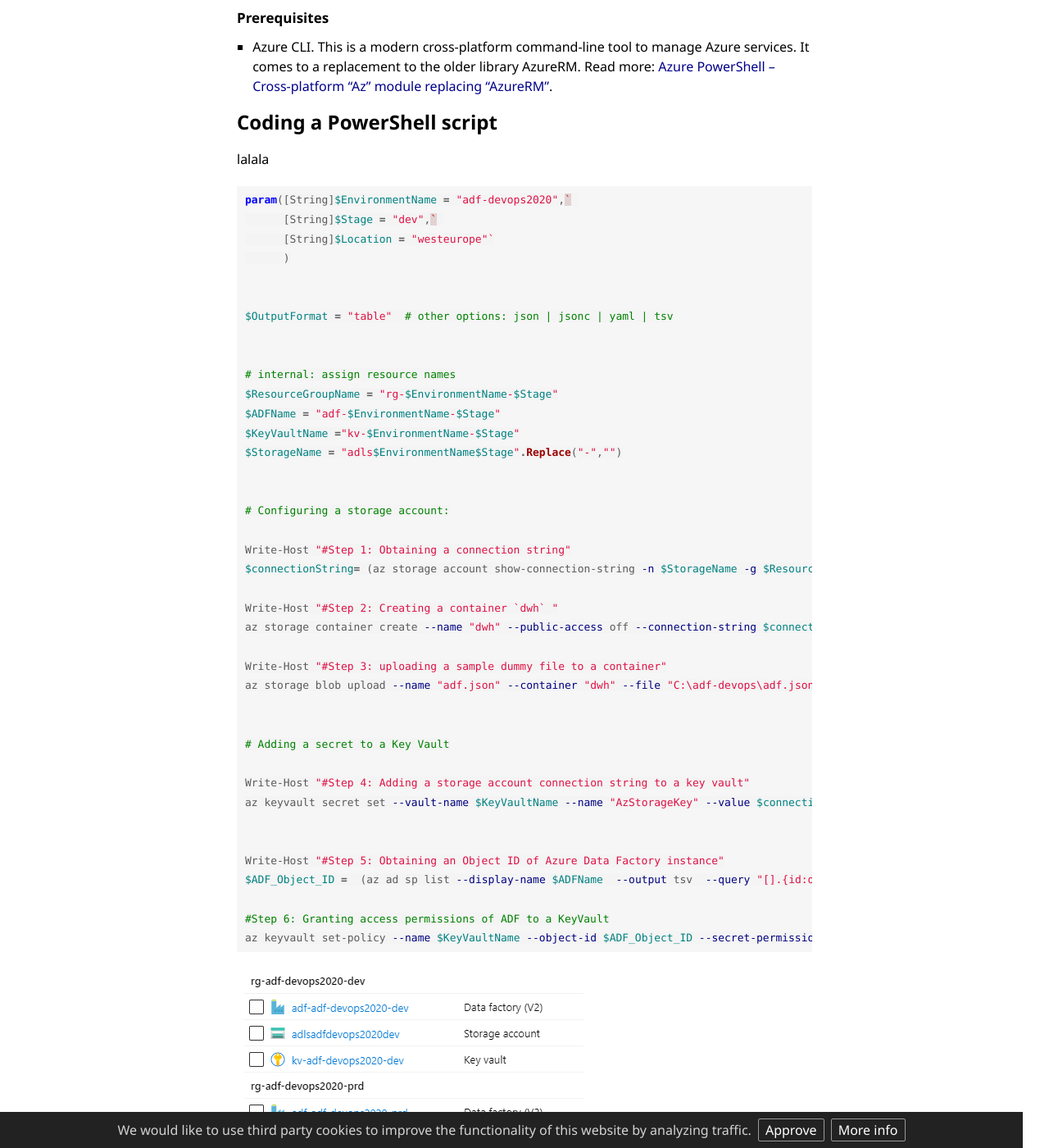
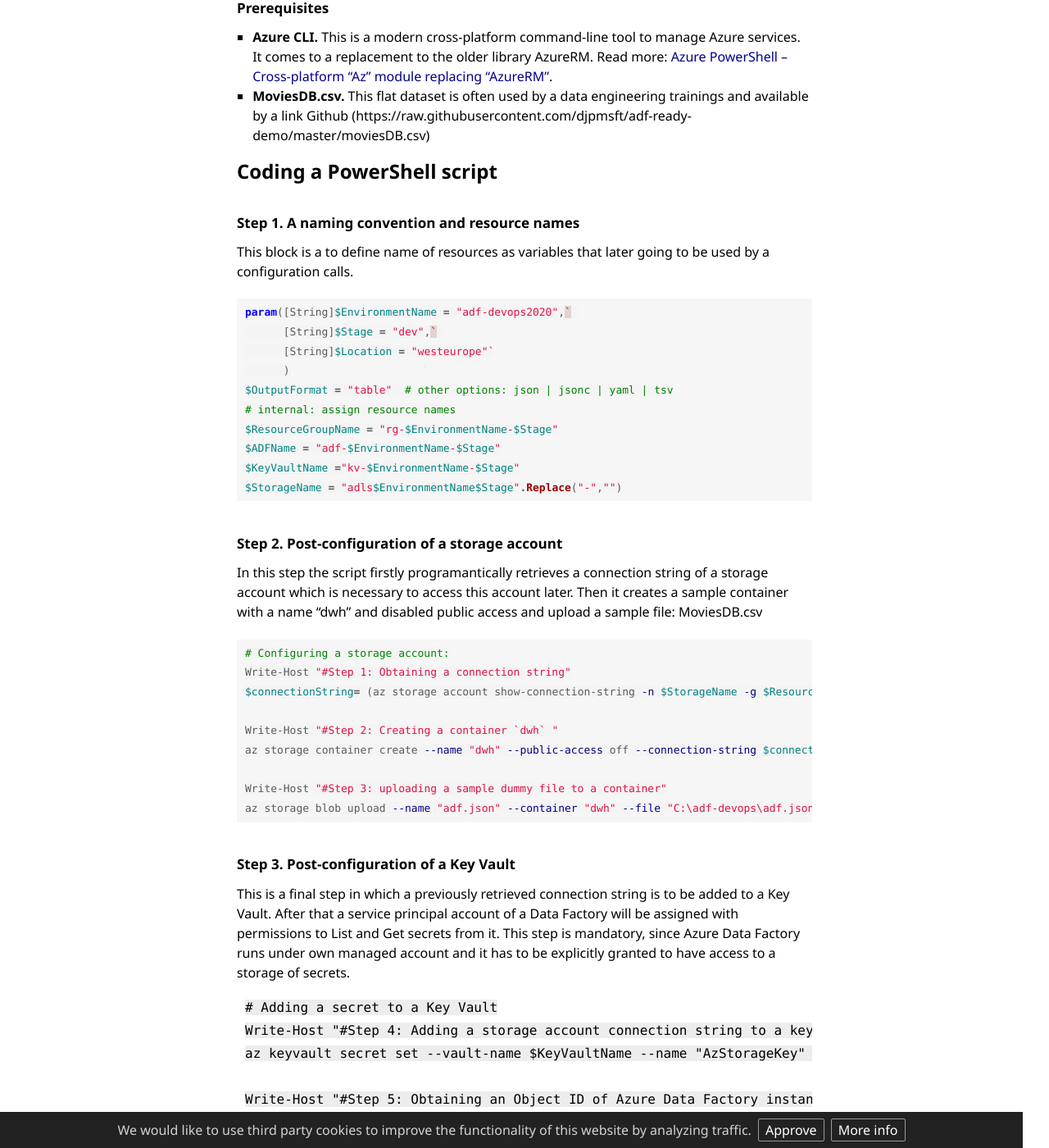
Before and after one commit to alexvolok/alexvolok.github.io, a Jekyll site: the page built from _posts/2020-01-16-adf-devops-generate-az-cli.md, in a window 1280 px wide and 1400 px high, scrolled down 404 px. Shown: the whole window at 82% size. Built offline with Jekyll 4.4.1, drawn with Linux system fonts in a browser that asks for light colours; some web fonts are replaced; some of the changed text lies outside the part shown.

Commit message:
second iteration

````diff
--- a/_posts/2020-01-16-adf-devops-generate-az-cli.md
+++ b/_posts/2020-01-16-adf-devops-generate-az-cli.md
@@ -9,18 +9,71 @@
 published: true
 ---
 
-In a coming series of posts, I would like to shift a focus to subjects like automation and DevOps. This post will show how the entire Data Factory environment and surrounding services can be deployed by a command line or be more precise, by the Azure CLI.
-
-Such an approach may look tedious and overkilling at a first glance, however, it pays back since it brings nice things like reproducibility, enforcement of standards, avoidance of human mistakes.
-
+Previous post <> is an example example of how to get a brand-new deployment by firing a script. However, it comes pretty blank and unconfigured. In this post I would like to talk about an automated post configuration of Azure Data Factory environments. At least a few things can be automated in the most of deployments: creation of storage containers and upload of the sample data. Also, creation of secrets in a Key Vault and granting access of Data Factory to them.
 
 #### Prerequisites
- -	Azure CLI. This is a modern cross-platform command-line tool to manage Azure services. It comes to a replacement to the older library AzureRM. Read more: [Azure PowerShell – Cross-platform “Az” module replacing “AzureRM”](https://azure.microsoft.com/es-es/blog/azure-powershell-cross-platform-az-module-replacing-azurerm/).
-
+ -	**Azure CLI.** This is a modern cross-platform command-line tool to manage Azure services. It comes to a replacement to the older library AzureRM. Read more: [Azure PowerShell – Cross-platform “Az” module replacing “AzureRM”](https://azure.microsoft.com/es-es/blog/azure-powershell-cross-platform-az-module-replacing-azurerm/).
+ - **MoviesDB.csv.** This flat dataset is often used by a data engineering trainings and available by a link Github (https://raw.githubusercontent.com/djpmsft/adf-ready-demo/master/moviesDB.csv)
 
 
 ### Coding a PowerShell script
-lalala
+
+#### Step 1. A naming convention and resource names
+
+This block is a to define name of resources as variables that later going to be used by a configuration calls.
+
+```powershell
+param([String]$EnvironmentName = "adf-devops2020",`
+      [String]$Stage = "dev",`
+      [String]$Location = "westeurope"`
+      )
+$OutputFormat = "table"  # other options: json | jsonc | yaml | tsv
+# internal: assign resource names
+$ResourceGroupName = "rg-$EnvironmentName-$Stage"
+$ADFName = "adf-$EnvironmentName-$Stage"
+$KeyVaultName ="kv-$EnvironmentName-$Stage"
+$StorageName = "adls$EnvironmentName$Stage".Replace("-","")
+```
+
+#### Step 2. Post-configuration of a storage account
+
+In this step the script firstly programantically retrieves a connection string of a storage account which is necessary to access this account later. Then it creates a sample container with a name “dwh” and disabled public access and upload a sample file: MoviesDB.csv
+
+```powershell
+# Configuring a storage account:
+Write-Host "#Step 1: Obtaining a connection string"
+$connectionString= (az storage account show-connection-string -n $StorageName -g $ResourceGroupName --query connectionString -o tsv)
+
+Write-Host "#Step 2: Creating a container `dwh` "
+az storage container create --name "dwh" --public-access off --connection-string $connectionString --output $OutputFormat
+
+Write-Host "#Step 3: uploading a sample dummy file to a container"
+az storage blob upload --name "adf.json" --container "dwh" --file "C:\adf-devops\adf.json" --connection-string $connectionString --no-progress --output $OutputFormat
+```
+
+#### Step 3. Post-configuration of a Key Vault
+
+This is a final step in which a previously retrieved connection string is to be added to a Key Vault.
+After that a service principal account of a Data Factory will be assigned with permissions to List and Get secrets from it. This step is mandatory, since Azure Data Factory runs under own managed account and it has to be explicitly granted to have access to a storage of secrets.
+
+```Powershell
+# Adding a secret to a Key Vault
+Write-Host "#Step 4: Adding a storage account connection string to a key vault"
+az keyvault secret set --vault-name $KeyVaultName --name "AzStorageKey" --value $connectionString --output $OutputFormat
+
+Write-Host "#Step 5: Obtaining an Object ID of Azure Data Factory instance"
+$ADF_Object_ID =  (az ad sp list --display-name $ADFName  --output tsv  --query "[].{id:objectId}")
+
+
+#Step 6: Granting access permissions of ADF to a KeyVault
+az keyvault set-policy --name $KeyVaultName --object-id $ADF_Object_ID --secret-permissions get list --query "{Status:properties.provisioningState}" --output $OutputFormat
+```
+
+#### Step 4. Placing it all together
+
+Finally, lets put all pieces together into a post-configuration script **<script name>**:
+
+
 ```powershell
 param([String]$EnvironmentName = "adf-devops2020",`
       [String]$Stage = "dev",`
````
